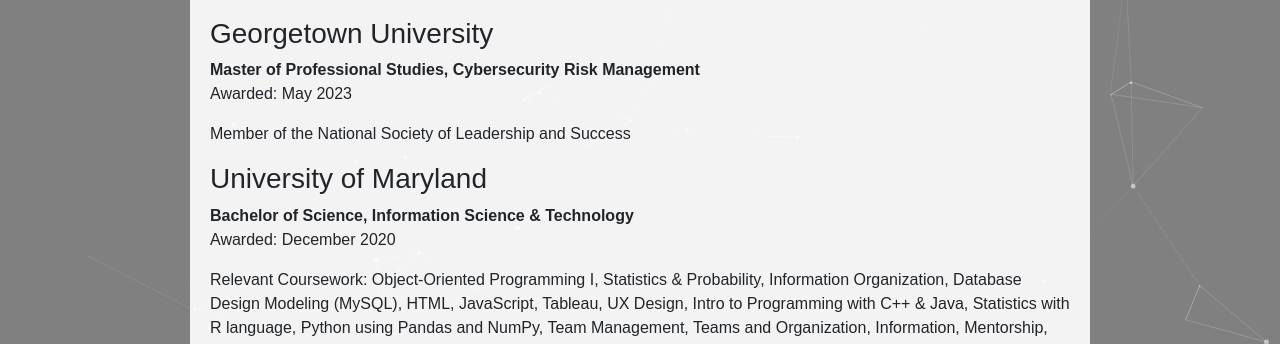
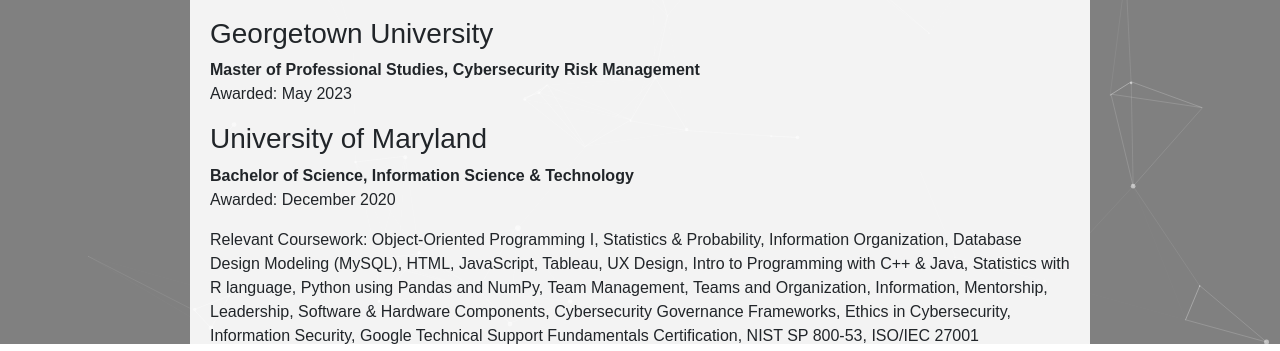
Before and after one commit to stevenraimundo/stevenraimundo.github.io, a plain HTML site: page index.html in a window 1280 px wide. Shown: the part 456-807 px from the top of the page. Drawn offline with nearby package versions, Linux system fonts and the light colour scheme.

Commit message:
resume updates

```diff
--- a/index.html
+++ b/index.html
@@ -119,7 +119,6 @@
             <h3>Georgetown University</h3>
             <p><strong>Master of Professional Studies, Cybersecurity Risk Management</strong><br>
             Awarded: May 2023</p>
-            <p>Member of the National Society of Leadership and Success</p>
             <h3>University of Maryland</h3>
             <p><strong>Bachelor of Science, Information Science & Technology</strong><br>
             Awarded: December 2020</p>
```
